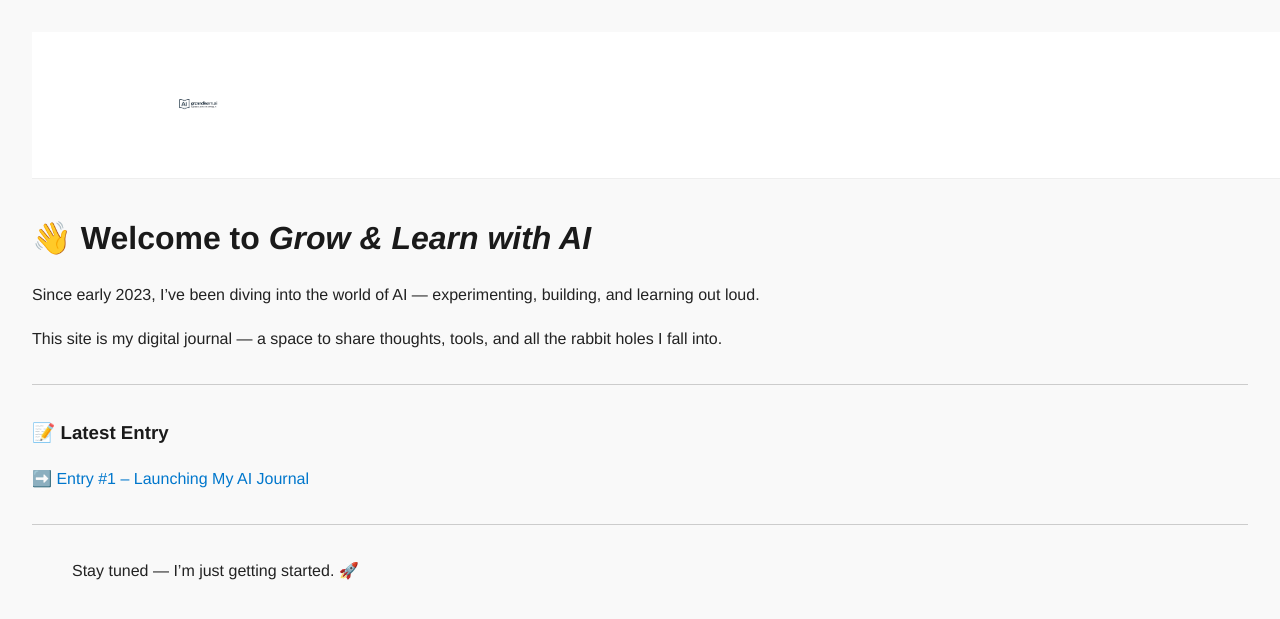
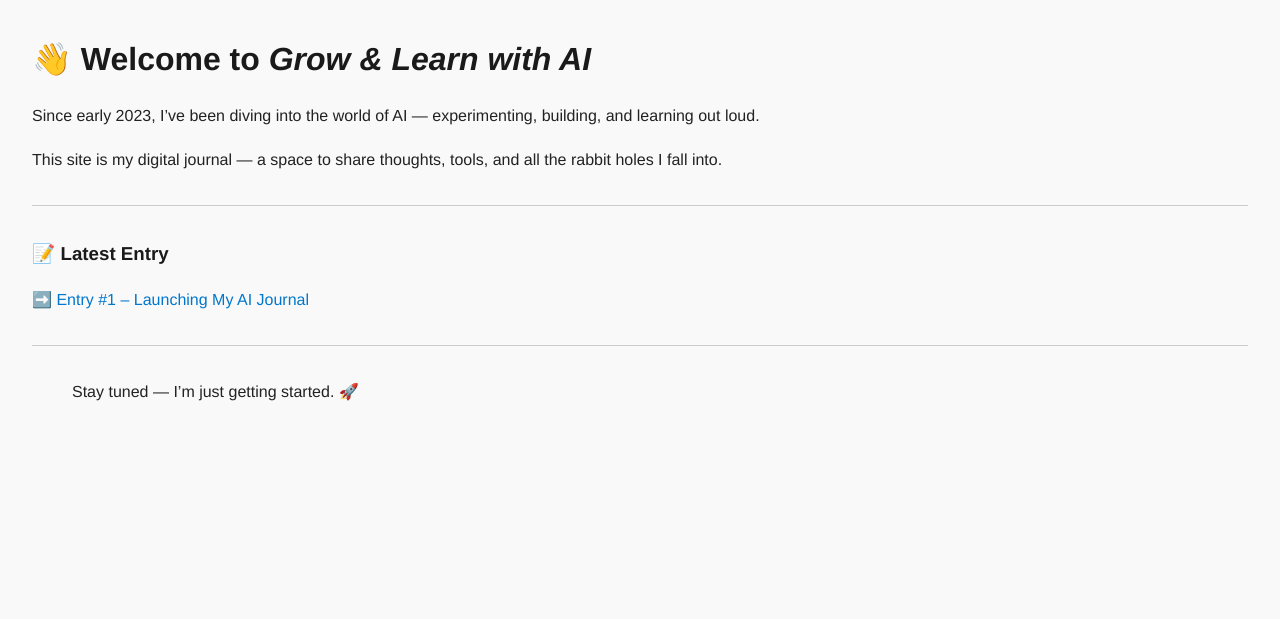
Before and after one commit to SaraDelf/saradelf.github.io, a Jekyll site: the page built from index.md, in a window 1280 px wide. Shown: the top 619 px of the page. Built offline with Jekyll 4.4.1, drawn with Linux system fonts in a browser that asks for light colours.

Commit message:
Update default.html

```diff
--- a/_layouts/default.html
+++ b/_layouts/default.html
@@ -8,14 +8,6 @@
   </head>
   <body>
 
-    <header class="site-header">
-      <div class="header-inner">
-        <a href="/" class="logo-link">
-          <img src="/assets/images/logo.png" alt="Grow & Learn logo" class="logo-img" />
-        </a>
-      </div>
-    </header>
-
     <div class="container">
       {{ content }}
     </div>
```
